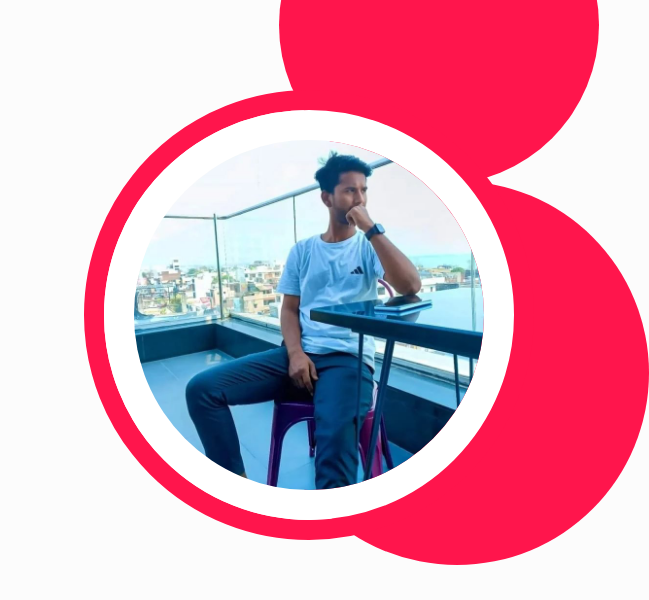
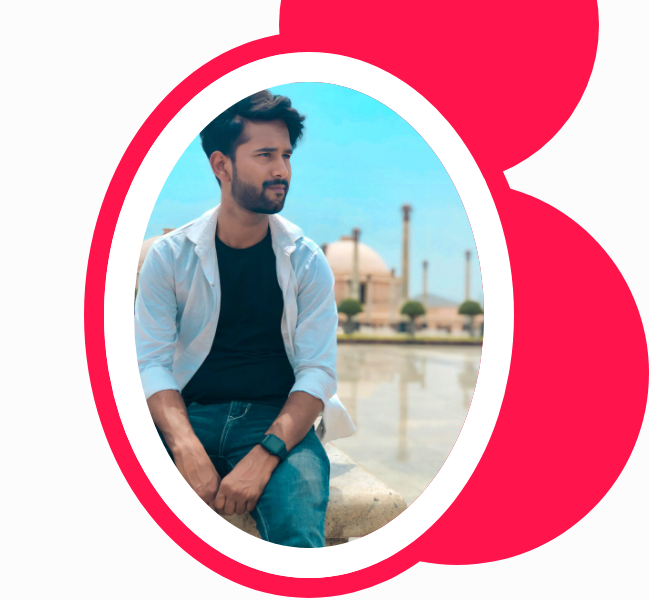
Before and after one commit to akashs170/Portfolio-Akashsingh, a plain HTML site: page index.html in a window 1280 px wide. Shown: the part 135-735 px from the top of the page, 631-1280 px from the left. Drawn offline with nearby package versions, Linux system fonts and the light colour scheme.

Commit message:
index.html

```diff
--- a/index.html
+++ b/index.html
@@ -68,7 +68,7 @@
       </div>
 
       <div class="home-img">
-       <img src="assest/akash.jpg" alt="" srcset="">
+       <img src="assest/new image.jpg" alt="" srcset="">
       </div>
     </section>
 
```
